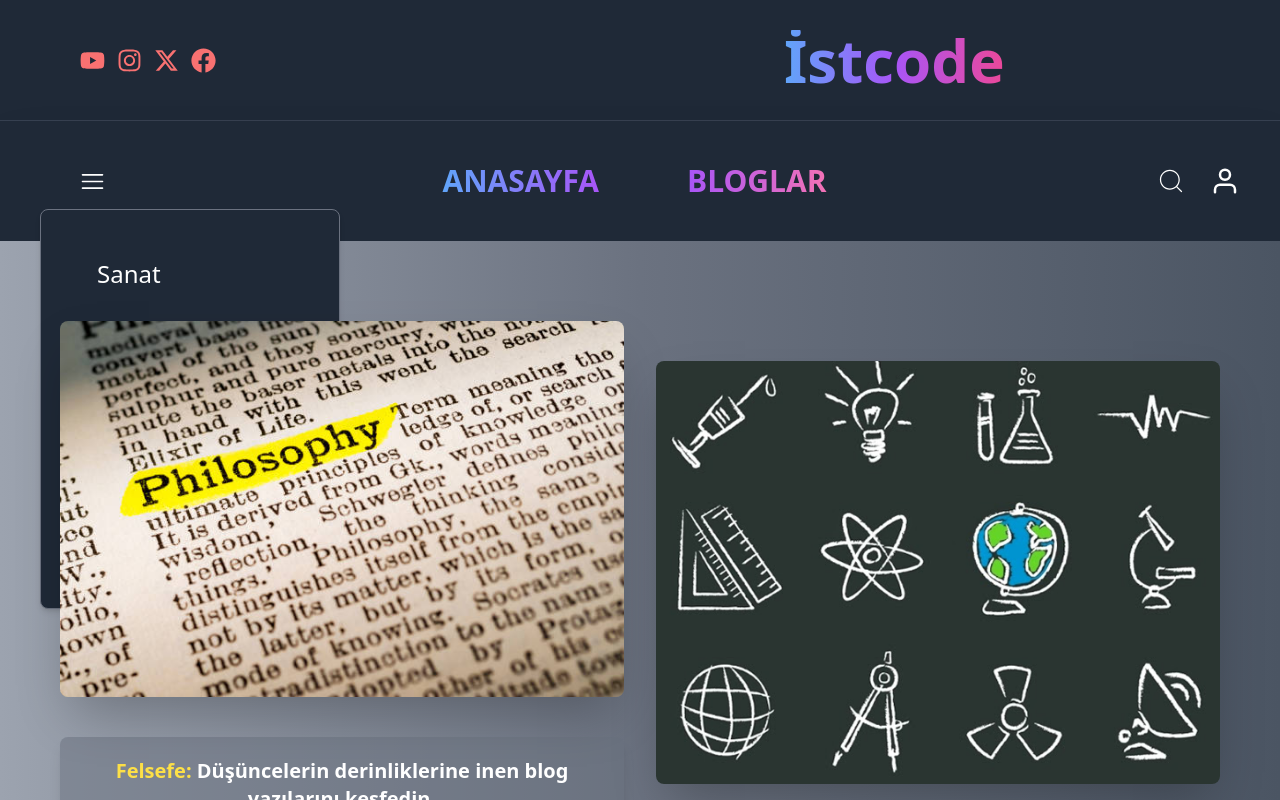
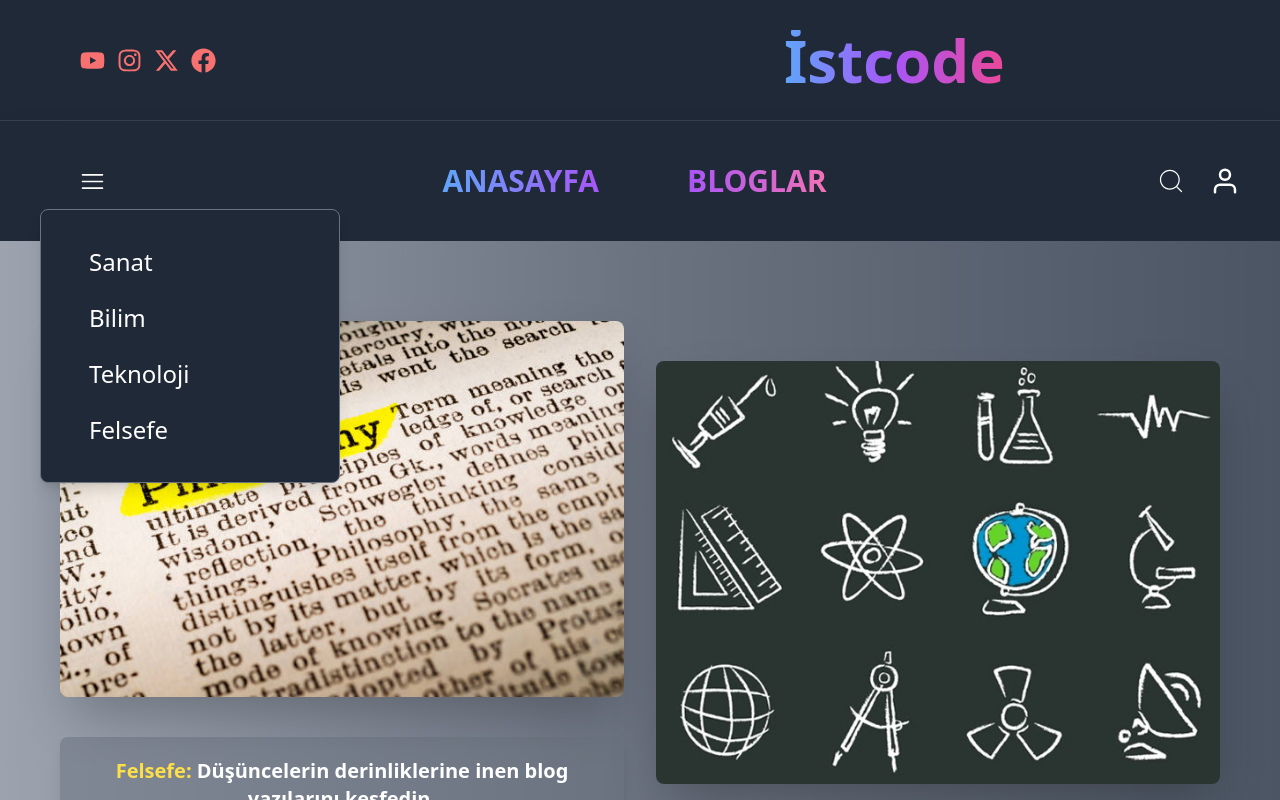
Before and after one commit to baratess/istcode, a Next.js app: page / in a window 1280 px wide. Both pictures are taken after a click on the icon 92 px from the left and 181 px from the top of the page. Shown: the top 800 px of the page. Built offline with nearby package versions, Linux system fonts and the light colour scheme.

Commit message:
Anasayfa ve menü yönlendirmeleri eklendi.

```diff
--- a/app/components/home/Main.tsx
+++ b/app/components/home/Main.tsx
@@ -1,12 +1,11 @@
 import Image from "next/image";
-import React from "react";
 
 const HomePage: React.FC = () => {
   return (
     <div className="flex flex-col items-center justify-center min-h-screen bg-gradient-to-r from-gray-400 via-gray-500 to-gray-600 pt-20">
       <div className="flex w-full px-5 gap-8 mb-16">
         <div className="flex flex-col items-center w-1/2 ml-10">
-          <a href="#">
+          <a href="/blogs/felsefe">
             <Image
               src="/felsefe.jpg"
               alt="Felsefe"
@@ -20,7 +19,7 @@ const HomePage: React.FC = () => {
             derinliklerine inen blog yazılarını keşfedin.
           </div>
 
-          <a href="#">
+          <a href="/blogs/sanat">
             <Image
               src="/sanat.jpeg"
               alt="Sanat"
@@ -36,7 +35,7 @@ const HomePage: React.FC = () => {
         </div>
 
         <div className="flex flex-col items-center w-1/2 mr-10">
-          <a href="#">
+          <a href="/blogs/bilim">
             <Image
               src="/Bilim.jpg"
               alt="Bilim"
@@ -50,7 +49,7 @@ const HomePage: React.FC = () => {
             yazılmış blog yazılarını keşfedin.
           </div>
 
-          <a href="#">
+          <a href="/blogs/teknoloji">
             <Image
               src="/teknoloji.jpg"
               alt="Teknoloji"
--- a/app/components/navbar/Menü.tsx
+++ b/app/components/navbar/Menü.tsx
@@ -6,19 +6,26 @@ import { RxHamburgerMenu } from "react-icons/rx";
 const Menü = () => {
   const [isOpen, setIsOpen] = useState(false);
   const menuRef = useRef<HTMLDivElement | null>(null);
+  const buttonRef = useRef<HTMLDivElement | null>(null);
 
   const toggleMenu = () => {
-    setIsOpen(!isOpen);
+    setIsOpen((prevState) => !prevState);
   };
 
   const handleClickOutside = (e: MouseEvent) => {
-    if (menuRef.current && !menuRef.current.contains(e.target as Node)) {
+    if (
+      menuRef.current &&
+      !menuRef.current.contains(e.target as Node) &&
+      buttonRef.current &&
+      !buttonRef.current.contains(e.target as Node)
+    ) {
       setIsOpen(false);
     }
   };
 
   useEffect(() => {
     document.addEventListener("mousedown", handleClickOutside);
+
     return () => {
       document.removeEventListener("mousedown", handleClickOutside);
     };
@@ -26,28 +33,42 @@ const Menü = () => {
 
   return (
     <div className="relative flex px-10 cursor-pointer">
-      <RxHamburgerMenu size={25} onClick={toggleMenu} />
+      <div ref={buttonRef}>
+        <RxHamburgerMenu
+          size={25}
+          onClick={toggleMenu}
+          className="hamburger-button"
+        />
+      </div>
 
       {isOpen && (
         <div
           ref={menuRef}
-          className={
-            "absolute top-10 left-0 bg-gray-800 border border-gray-500 shadow-md p-8 rounded-lg min-w-[200px] min-h-[150px] w-[300px] h-[400px] transition-all duration-300 ease-in-out "
-          }
+          className="absolute top-10 left-0 bg-gray-800 border border-gray-500 shadow-lg p-6 rounded-lg min-w-[200px] w-[300px] transition-all duration-300 ease-in-out z-50"
         >
-          <ul>
-            <li className="py-4 pl-6 flex items-center hover:bg-slate-600 rounded-lg text-white">
+          <ul className="space-y-4">
+            <a href="/blogs/sanat">
+              <li className="py-3 pl-6 flex items-center text-white hover:bg-slate-600 rounded-lg transition-all duration-200">
                 Sanat
               </li>
-            <li className="py-4 pl-6  flex items-center hover:bg-slate-600 rounded-lg text-white">
+            </a>
+            <a href="/blogs/bilim">
+              <li className="py-3 pl-6 flex items-center text-white hover:bg-slate-600 rounded-lg transition-all duration-200">
                 Bilim
               </li>
-            <li className="py-4 pl-6 flex items-center hover:bg-slate-600 rounded-lg text-white">
+            </a>
+            <a href="/blogs/teknoloji">
+              {" "}
+              <li className="py-3 pl-6 flex items-center text-white hover:bg-slate-600 rounded-lg transition-all duration-200">
                 Teknoloji
               </li>
-            <li className="py-4 pl-6 flex items-center hover:bg-slate-600 rounded-lg text-white">
+            </a>
+            <a href="/blogs/felsefe">
+              {" "}
+              <li className="py-3 pl-6 flex items-center text-white hover:bg-slate-600 rounded-lg transition-all duration-200">
                 Felsefe
               </li>
+            </a>
           </ul>
         </div>
       )}
```
Lines whose indentation alone changed are shown as unchanged.
